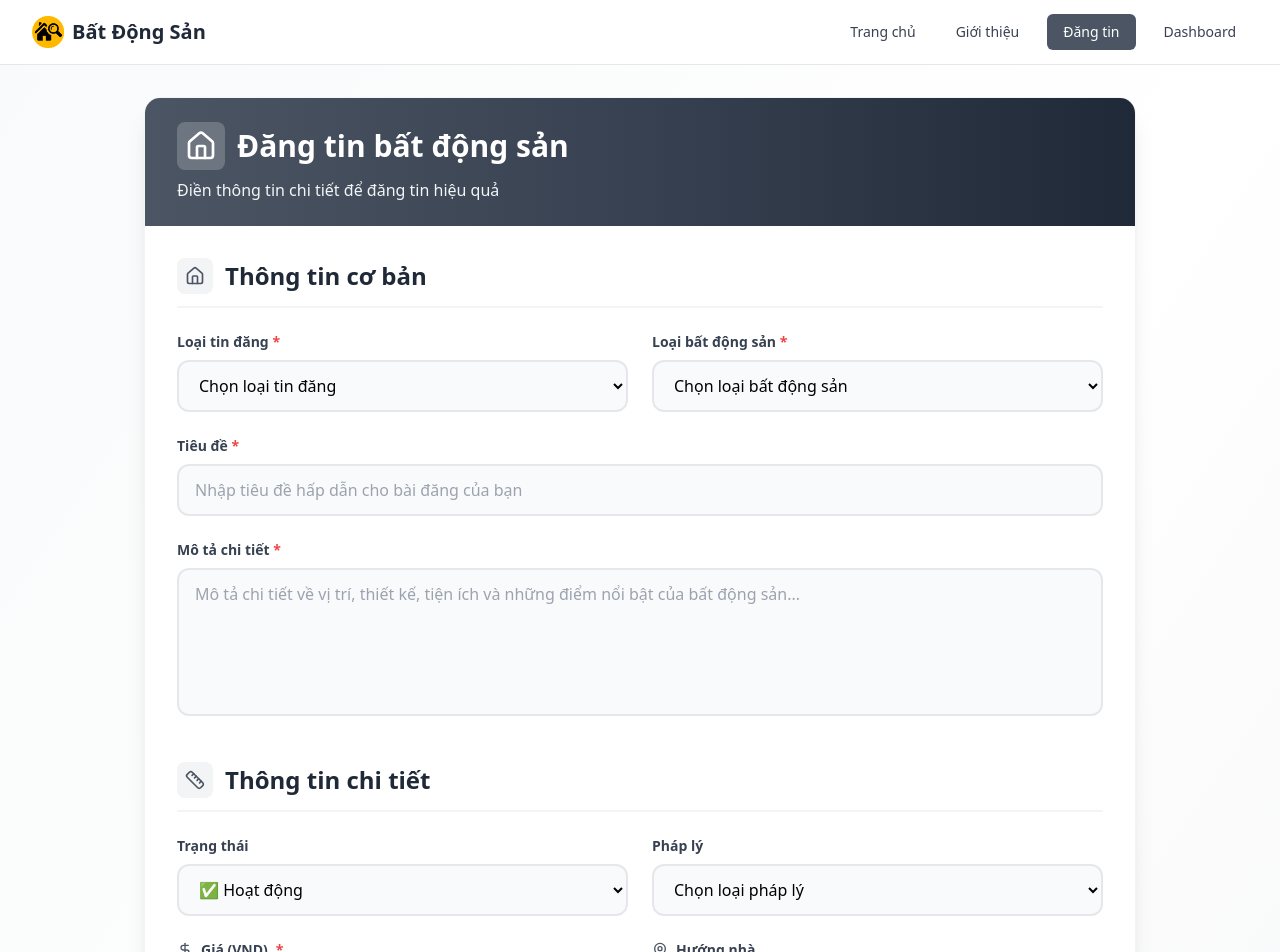
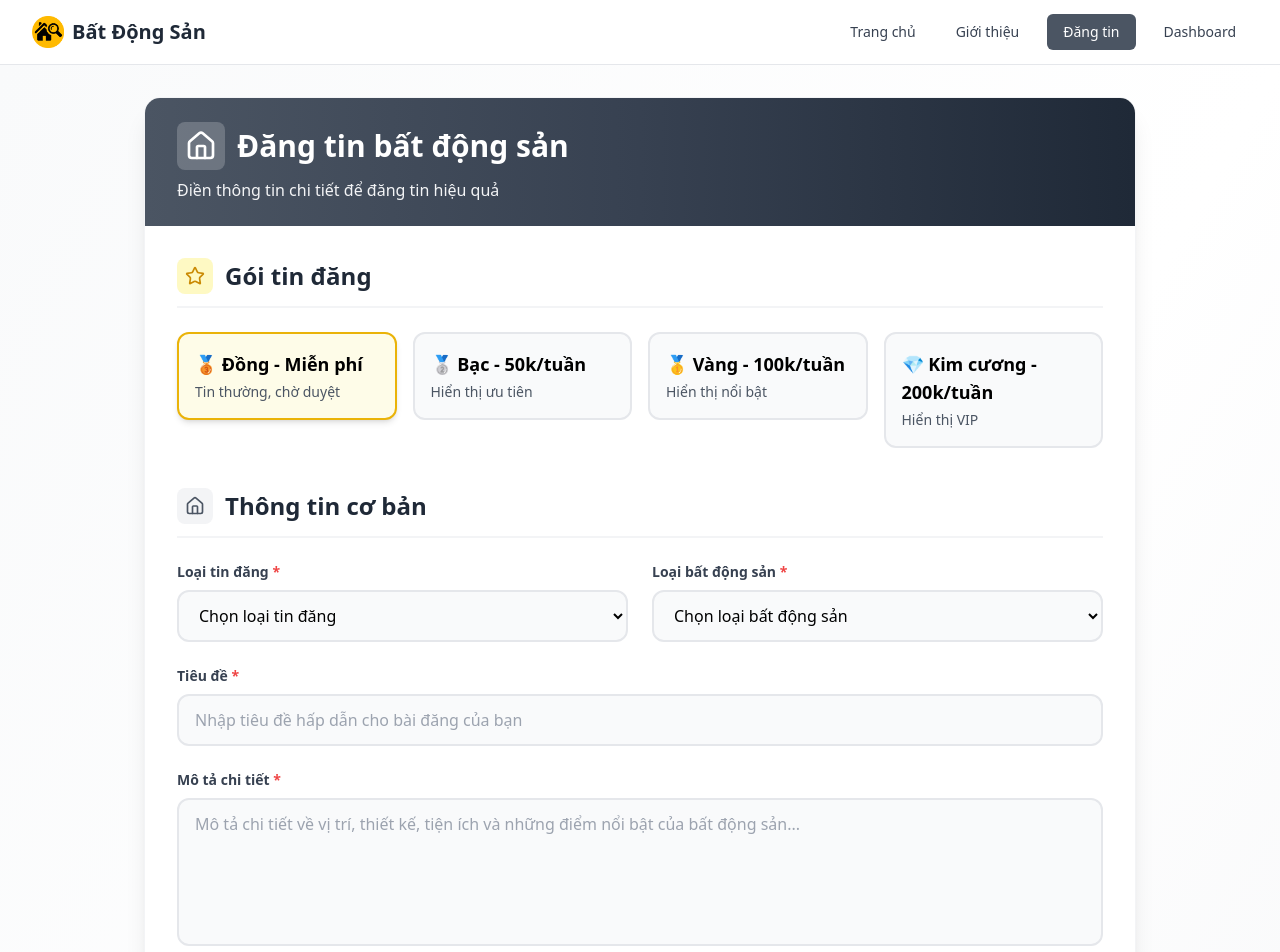
Before and after one commit to voxuanphucc/FE_BDS, a React (Vite) app: page /add-post in a window 1280 px wide. Shown: the top 952 px of the page. Built offline with nearby package versions, Linux system fonts and the light colour scheme.

Commit message:
refactor add post

```diff
--- a/src/pages/AddPostPage/AddPostPage.tsx
+++ b/src/pages/AddPostPage/AddPostPage.tsx
@@ -1,13 +1,14 @@
 import React, { useState } from 'react';
-import { Upload, X, Home, MapPin, DollarSign, Calendar, Ruler } from 'lucide-react';
+import { Upload, X, Home, MapPin, DollarSign, Calendar, Ruler, Star } from 'lucide-react';
 
 interface PostFormData {
     // Post info
+    postRank: string;
     postType: string;
+    thumbnailUrl: string;
     realEstateType: string;
     title: string;
     content: string;
-    status: string;
 
     // PostDetail info
     price: number | '';
@@ -20,24 +21,26 @@ interface PostFormData {
     bedrooms: number | '';
     bathrooms: number | '';
     floors: number | '';
-    yearBuilt: string;
+    yearBuilt: string; // Keep as string for date input, will convert to LocalDate
     diningRoom: boolean;
     kitchen: boolean;
     rooftop: boolean;
     carPark: boolean;
     owner: boolean;
 
-    // Images - now storing public_ids instead of URLs
+    // Images - storing public_ids and URLs
     imagePublicIds: string[];
+    imageUrls: string[];
 }
 
 const AddPostPage: React.FC = () => {
     const [formData, setFormData] = useState<PostFormData>({
+        postRank: 'COPPER',
         postType: '',
+        thumbnailUrl: '',
         realEstateType: '',
         title: '',
         content: '',
-        status: 'ACTIVE',
         price: '',
         direction: '',
         square: '',
@@ -54,7 +57,8 @@ const AddPostPage: React.FC = () => {
         rooftop: false,
         carPark: false,
         owner: false,
-        imagePublicIds: []
+        imagePublicIds: [],
+        imageUrls: []
     });
 
     const [uploadingImages, setUploadingImages] = useState<boolean>(false);
@@ -64,7 +68,15 @@ const AddPostPage: React.FC = () => {
     const cloudName = 'dt2hiwsge';
     const uploadPreset = 'BDSMOI';
 
-    // Simplified Cloudinary upload function based on HTML example
+    // Post rank options
+    const postRankOptions = [
+        { value: 'COPPER', label: '🥉 Đồng - Miễn phí', description: 'Tin thường, chờ duyệt' },
+        { value: 'SILVER', label: '🥈 Bạc - 50k/tuần', description: 'Hiển thị ưu tiên' },
+        { value: 'GOLD', label: '🥇 Vàng - 100k/tuần', description: 'Hiển thị nổi bật' },
+        { value: 'DIAMOND', label: '💎 Kim cương - 200k/tuần', description: 'Hiển thị VIP' }
+    ];
+
+    // Simplified Cloudinary upload function
     const uploadToCloudinary = async (file: File): Promise<{ publicId: string; secureUrl: string }> => {
         const formData = new FormData();
         formData.append('file', file);
@@ -120,9 +132,15 @@ const AddPostPage: React.FC = () => {
             const uploadPromises = validFiles.map(file => uploadToCloudinary(file));
             const uploadResults = await Promise.all(uploadPromises);
 
+            const newPublicIds = uploadResults.map(result => result.publicId);
+            const newImageUrls = uploadResults.map(result => result.secureUrl);
+
             setFormData(prev => ({
                 ...prev,
-                imagePublicIds: [...prev.imagePublicIds, ...uploadResults.map(result => result.publicId)]
+                imagePublicIds: [...prev.imagePublicIds, ...newPublicIds],
+                imageUrls: [...prev.imageUrls, ...newImageUrls],
+                // Set first image as thumbnail if not set
+                thumbnailUrl: prev.thumbnailUrl || newImageUrls[0] || ''
             }));
 
             alert(`Đã upload thành công ${uploadResults.length} ảnh!`);
@@ -135,9 +153,16 @@ const AddPostPage: React.FC = () => {
     };
 
     const removeImage = (index: number) => {
+        const removedImageUrl = formData.imageUrls[index];
+        const newImageUrls = formData.imageUrls.filter((_, i) => i !== index);
+        const newPublicIds = formData.imagePublicIds.filter((_, i) => i !== index);
+
         setFormData(prev => ({
             ...prev,
-            imagePublicIds: prev.imagePublicIds.filter((_, i) => i !== index)
+            imagePublicIds: newPublicIds,
+            imageUrls: newImageUrls,
+            // Update thumbnail if the removed image was the thumbnail
+            thumbnailUrl: prev.thumbnailUrl === removedImageUrl ? (newImageUrls[0] || '') : prev.thumbnailUrl
         }));
     };
 
@@ -147,9 +172,9 @@ const AddPostPage: React.FC = () => {
         const transformations = Object.entries({
             f: 'auto',
             q: 'auto',
-            w: 400,
-            h: 300,
-            c: 'fill',
+            w: 800,
+            h: 800,
+            c: 'limit',
             ...options
         }).map(([key, value]) => `${key}_${value}`).join(',');
 
@@ -179,22 +204,18 @@ const AddPostPage: React.FC = () => {
                 return;
             }
 
-            // Generate URLs from public IDs for API
-            const imageUrls = formData.imagePublicIds.map(publicId =>
-                getCloudinaryUrl(publicId, { w: 1200, h: 800, c: 'limit' })
-            );
-
-            // Prepare data to match PostWithDetailDTO structure
+            // Prepare data to match PostCreationDTO structure
             postData = {
                 // Post info
+                postRank: formData.postRank,
                 postType: formData.postType,
+                thumbnailUrl: formData.thumbnailUrl,
                 realEstateType: formData.realEstateType,
                 title: formData.title,
                 content: formData.content,
-                status: formData.status,
 
-                // PostDetail info - convert empty strings to null
-                price: formData.price,
+                // PostDetail info - convert empty strings to null and handle data types
+                price: formData.price ? Number(formData.price) : null,
                 direction: formData.direction || null,
                 square: formData.square === '' ? null : Number(formData.square),
                 length: formData.length === '' ? null : Number(formData.length),
@@ -204,7 +225,7 @@ const AddPostPage: React.FC = () => {
                 bedrooms: formData.bedrooms === '' ? null : Number(formData.bedrooms),
                 bathrooms: formData.bathrooms === '' ? null : Number(formData.bathrooms),
                 floors: formData.floors === '' ? null : Number(formData.floors),
-                yearBuilt: formData.yearBuilt || null,
+                yearBuilt: formData.yearBuilt || null, // Backend expects LocalDate, will be parsed from string
                 diningRoom: formData.diningRoom,
                 kitchen: formData.kitchen,
                 rooftop: formData.rooftop,
@@ -212,8 +233,7 @@ const AddPostPage: React.FC = () => {
                 owner: formData.owner,
 
                 // Images
-                imageUrls: imageUrls,
-                imagePublicIds: formData.imagePublicIds // Also send public IDs for future reference
+                imageUrls: formData.imageUrls
             };
 
             console.log('Submitting post data:', postData);
@@ -223,8 +243,7 @@ const AddPostPage: React.FC = () => {
                 method: 'POST',
                 headers: {
                     'Content-Type': 'application/json',
-                    // Add authorization header if needed
-                    // 'Authorization': `Bearer ${token}`
+                    'Authorization': `Bearer eyJhbGciOiJIUzUxMiJ9.eyJ1c2VySWQiOiIyZjU0NzNhYi0xZWNjLTRjMTMtODMzNi05ZjcyNTlmYWNhZTIiLCJ1c2VybmFtZSI6IkxlIFh1YW4gRHVuZyIsImlhdCI6MTc1NDg5ODY3MSwiZXhwIjoxNzU0OTAyMjcxfQ.2z-LoXz8ofTFIxLLY_IbJBcMMjblXQwkxAoYwnW31yxKFZWeVqsuBpbQLqWton3X4zcfxT4cQcyCXTLOBhYAOg`
                 },
                 body: JSON.stringify(postData)
             });
@@ -239,11 +258,12 @@ const AddPostPage: React.FC = () => {
 
             // Reset form after successful submission
             setFormData({
+                postRank: 'COPPER',
                 postType: '',
+                thumbnailUrl: '',
                 realEstateType: '',
                 title: '',
                 content: '',
-                status: 'ACTIVE',
                 price: '',
                 direction: '',
                 square: '',
@@ -260,12 +280,13 @@ const AddPostPage: React.FC = () => {
                 rooftop: false,
                 carPark: false,
                 owner: false,
-                imagePublicIds: []
+                imagePublicIds: [],
+                imageUrls: []
             });
 
         } catch (error) {
             console.error('Error submitting post:', error);
-            console.log(postData);
+            console.log('Failed data:', postData);
             alert(`Có lỗi xảy ra khi đăng tin: ${error}`);
         } finally {
             setIsSubmitting(false);
@@ -274,11 +295,12 @@ const AddPostPage: React.FC = () => {
 
     const resetForm = () => {
         setFormData({
+            postRank: 'COPPER',
             postType: '',
+            thumbnailUrl: '',
             realEstateType: '',
             title: '',
             content: '',
-            status: 'ACTIVE',
             price: '',
             direction: '',
             square: '',
@@ -295,7 +317,8 @@ const AddPostPage: React.FC = () => {
             rooftop: false,
             carPark: false,
             owner: false,
-            imagePublicIds: []
+            imagePublicIds: [],
+            imageUrls: []
         });
     };
 
@@ -315,6 +338,38 @@ const AddPostPage: React.FC = () => {
                     </div>
 
                     <div className="p-8 space-y-10">
+                        {/* Post Rank Selection */}
+                        <div className="space-y-6">
+                            <div className="flex items-center gap-3 pb-3 border-b-2 border-gray-100">
+                                <div className="p-2 bg-yellow-100 rounded-lg">
+                                    <Star className="h-5 w-5 text-yellow-600" />
+                                </div>
+                                <h2 className="text-2xl font-bold text-gray-800">Gói tin đăng</h2>
+                            </div>
+
+                            <div className="grid grid-cols-1 md:grid-cols-2 lg:grid-cols-4 gap-4">
+                                {postRankOptions.map((option) => (
+                                    <label key={option.value} className="cursor-pointer">
+                                        <input
+                                            type="radio"
+                                            name="postRank"
+                                            value={option.value}
+                                            checked={formData.postRank === option.value}
+                                            onChange={handleInputChange}
+                                            className="sr-only"
+                                        />
+                                        <div className={`p-4 border-2 rounded-xl transition-all duration-200 ${formData.postRank === option.value
+                                            ? 'border-yellow-500 bg-yellow-50 shadow-md'
+                                            : 'border-gray-200 bg-gray-50 hover:border-gray-300'
+                                            }`}>
+                                            <div className="text-lg font-semibold mb-1">{option.label}</div>
+                                            <div className="text-sm text-gray-600">{option.description}</div>
+                                        </div>
+                                    </label>
+                                ))}
+                            </div>
+                        </div>
+
                         {/* Basic Information */}
                         <div className="space-y-6">
                             <div className="flex items-center gap-3 pb-3 border-b-2 border-gray-100">
@@ -403,20 +458,6 @@ const AddPostPage: React.FC = () => {
                             </div>
 
                             <div className="grid grid-cols-1 md:grid-cols-2 gap-6">
-                                <div className="space-y-2">
-                                    <label className="block text-sm font-semibold text-gray-700">Trạng thái</label>
-                                    <select
-                                        name="status"
-                                        value={formData.status}
-                                        onChange={handleInputChange}
-                                        className="w-full px-4 py-3 border-2 border-gray-200 rounded-xl focus:ring-2 focus:ring-gray-500 focus:border-gray-500 transition-all duration-200 bg-gray-50 hover:bg-white"
-                                    >
-                                        <option value="ACTIVE">✅ Hoạt động</option>
-                                        <option value="INACTIVE">⏸️ Tạm dừng</option>
-                                        <option value="PENDING">⏳ Chờ duyệt</option>
-                                    </select>
-                                </div>
-
                                 <div className="space-y-2">
                                     <label className="block text-sm font-semibold text-gray-700">Pháp lý</label>
                                     <select
@@ -583,7 +624,7 @@ const AddPostPage: React.FC = () => {
                                         name="yearBuilt"
                                         value={formData.yearBuilt}
                                         onChange={handleInputChange}
-                                        className="w-full px-4 py-3 border border-gray-300 rounded-lg focus:ring-2 focus:ring-gray-500 focus:border-gray-500 transition-all duration-200"
+                                        className="w-full px-4 py-3 border-2 border-gray-200 rounded-xl focus:ring-2 focus:ring-gray-500 focus:border-gray-500 transition-all duration-200 bg-gray-50 hover:bg-white"
                                     />
                                 </div>
                             </div>
@@ -647,7 +688,7 @@ const AddPostPage: React.FC = () => {
                                         {formData.imagePublicIds.map((publicId, index) => (
                                             <div key={index} className="relative flex-shrink-0 w-48">
                                                 <img
-                                                    src={getCloudinaryUrl(publicId, { w: 400, h: 300, c: 'fill' })}
+                                                    src={getCloudinaryUrl(publicId)}
                                                     alt={`Preview ${index + 1}`}
                                                     className="w-full h-36 object-cover rounded-lg shadow-md hover:shadow-xl transition-shadow duration-200"
                                                     loading="lazy"
```
